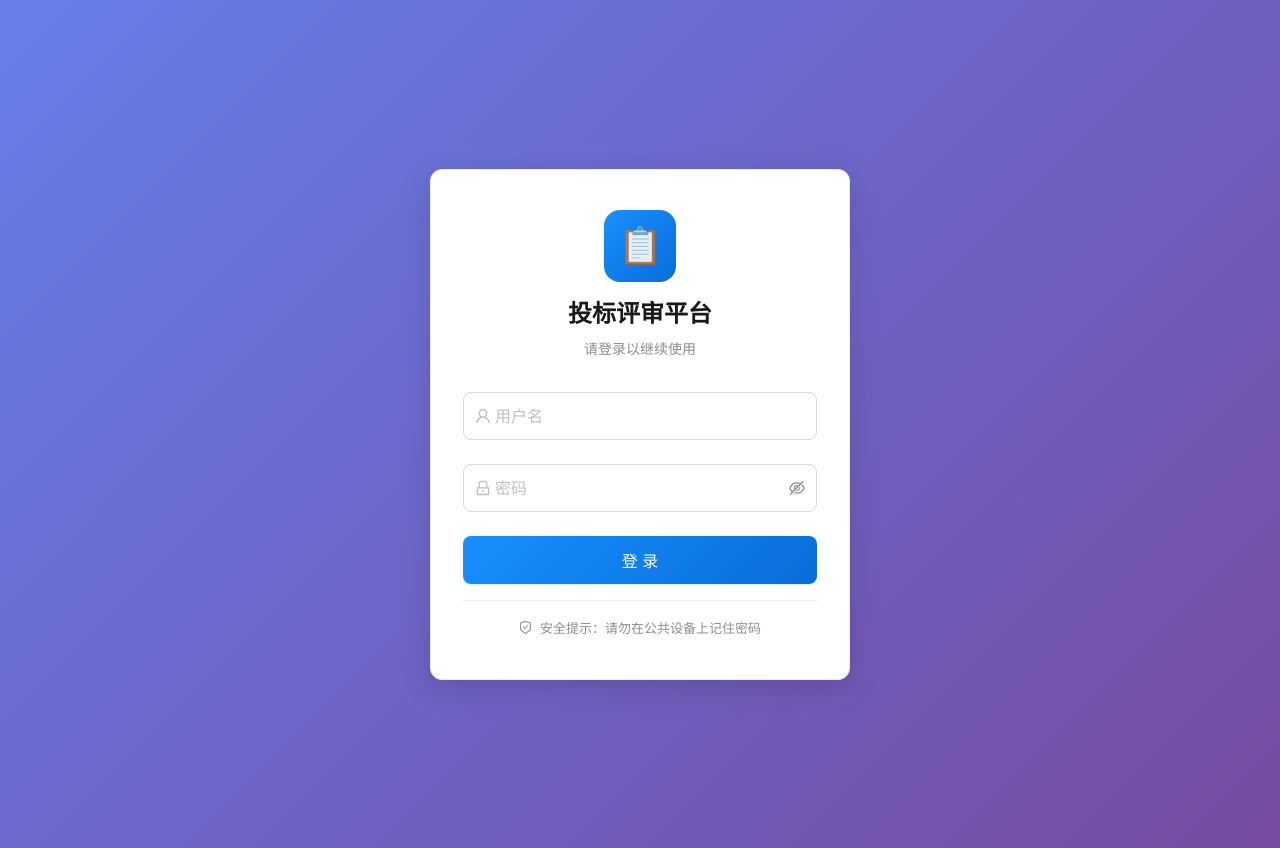
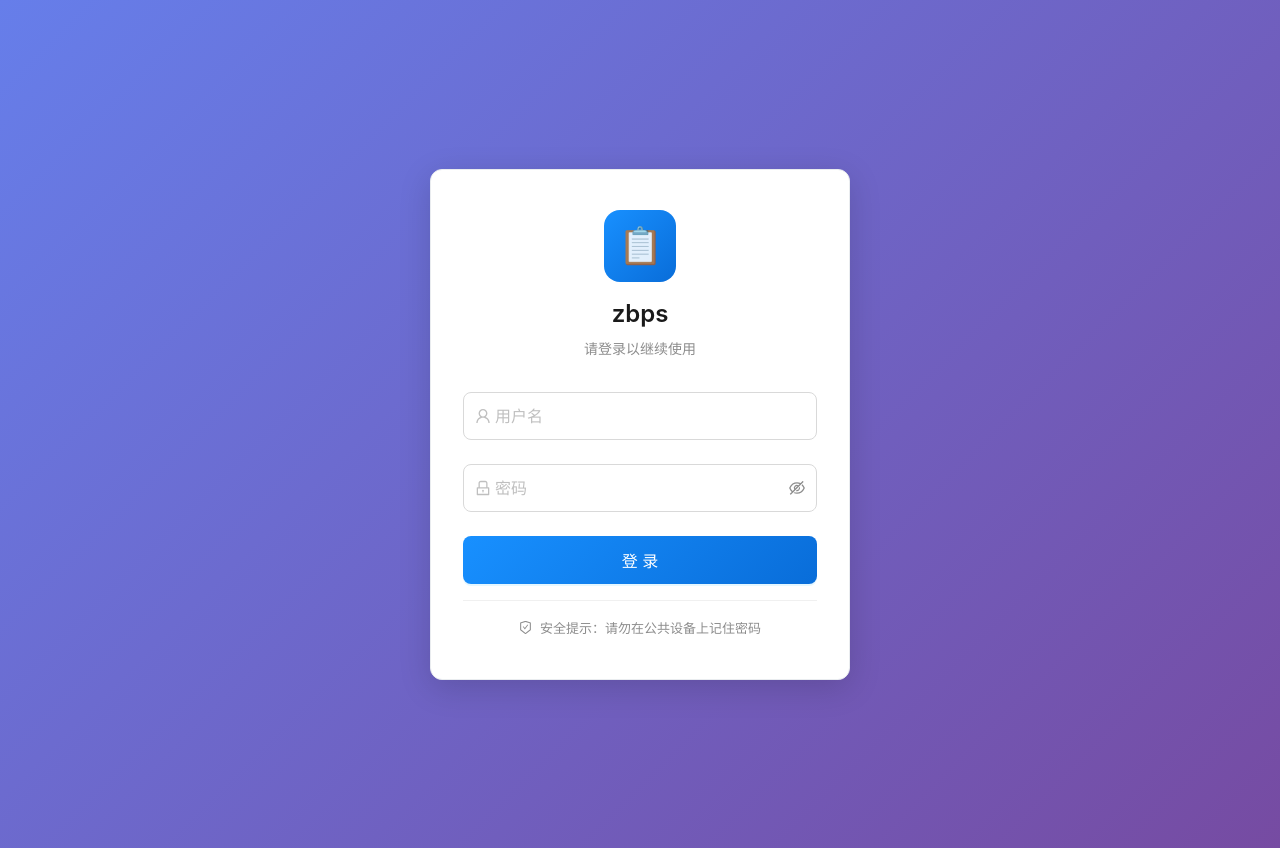
Before and after one commit to xcweili/bid, a React (Vite) app in the folder frontend/: page /login in a window 1280 px wide. Built offline with nearby package versions, Linux system fonts and the light colour scheme.

Commit message:
修改页面标签名

```diff
--- a/frontend/index.html
+++ b/frontend/index.html
@@ -4,7 +4,7 @@
     <meta charset="UTF-8" />
     <link rel="icon" type="image/svg+xml" href="/vite.svg" />
     <meta name="viewport" content="width=device-width, initial-scale=1.0" />
-    <title>投标评审平台</title>
+    <title>zbps</title>
   </head>
   <body>
     <div id="root"></div>
--- a/frontend/src/pages/Login.tsx
+++ b/frontend/src/pages/Login.tsx
@@ -60,7 +60,7 @@ const Login: React.FC = () => {
             📋
           </div>
           <Title level={3} style={{ margin: 0, color: '#1a1a1a' }}>
-            投标评审平台
+            zbps
           </Title>
           <Text type="secondary" style={{ fontSize: 14, marginTop: 8, display: 'block' }}>
             请登录以继续使用
```
